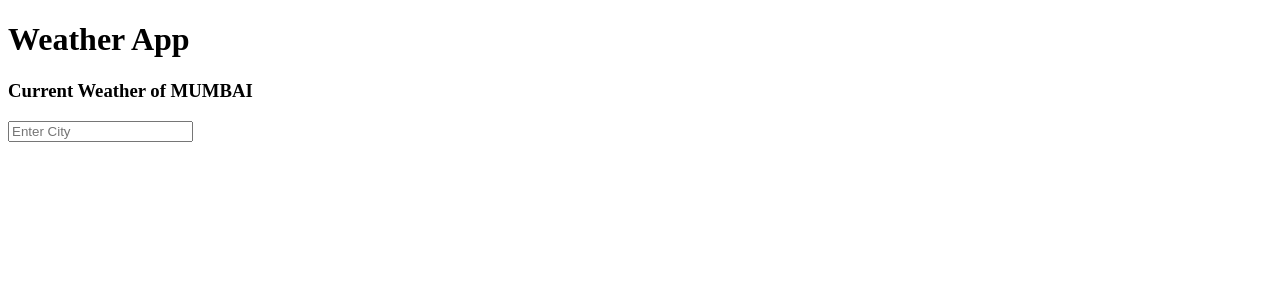
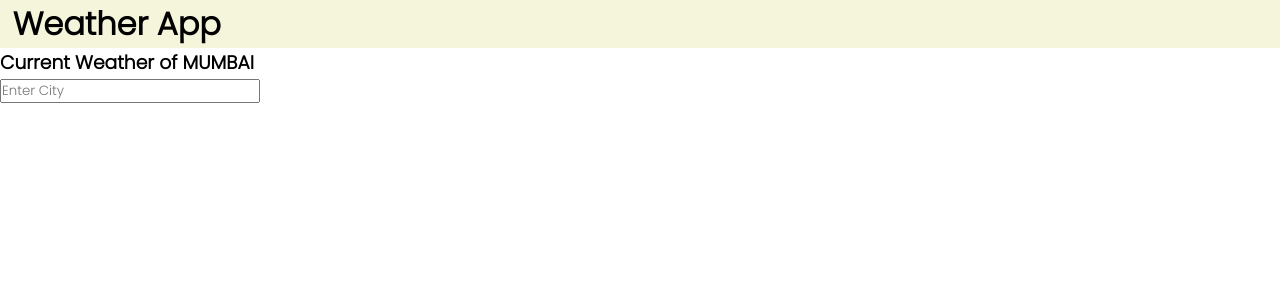
Before and after one commit to HarshHattyangdi/weatherapp, a React (Create React App) app: page / in a window 1280 px wide. Shown: the top 300 px of the page. Built offline with nearby package versions, Linux system fonts and the light colour scheme; no server answers.

Commit message:
Added new font, selectively displaying data

```diff
--- a/src/App.js
+++ b/src/App.js
@@ -5,7 +5,9 @@ import CurrentWeather from "./Components/CurrentWeather";
 function App() {
   return (
     <div className="App">
-      <h1>Weather App</h1>
+      <h1 className="nav-bar">
+        <span className="brand">Weather App</span>
+      </h1>
 
       <CurrentWeather />
     </div>
--- /dev/null
+++ b/src/Components/CityWeather.js
@@ -0,0 +1,33 @@
+const CityWeather = (props) => {
+  //   console.log(props);
+  const main = props.main;
+  //   console.log(main);
+
+  const weather = props.weather;
+  //   console.log(weather);
+  return (
+    <div>
+      <ul>
+        {Object.keys(main).map((el, idx) => {
+          return (
+            <li key={main[el] + idx}>
+              {el}:{main[el]}
+            </li>
+          );
+        })}
+      </ul>
+      {/* <ul>
+        {Object.keys(weather.0).map((el, idx) => {
+          return (
+            <li key={weather[el] + idx}>
+              {el}:{weather[el]}
+            </li>
+          );
+        })}
+      </ul> */}
+      {JSON.stringify(weather)}
+    </div>
+  );
+};
+
+export default CityWeather;
--- a/src/Components/CurrentWeather.js
+++ b/src/Components/CurrentWeather.js
@@ -1,6 +1,7 @@
 import { useState, useEffect } from "react";
 import InputDebounce from "./InputDebounce";
 import "../style/index.scss";
+import CityWeather from "./CityWeather";
 
 function CurrentWeather() {
   const KEY = process.env.REACT_APP_API_KEY;
@@ -38,11 +39,7 @@ function CurrentWeather() {
         setCity={setCity}
       />
 
-      {data && (
-        <pre className="colored-background">
-          {JSON.stringify(data, null, 2)}
-        </pre>
-      )}
+      {data && <CityWeather {...data} />}
     </div>
   );
 }
--- a/src/style/index.scss
+++ b/src/style/index.scss
@@ -1,5 +1,27 @@
+@import url("https://fonts.googleapis.com/css2?family=IBM+Plex+Sans&family=Poppins:wght@100;300&display=swap");
+
 $mycolor: aquamarine;
 
-.colored-background{
-    background-color: $mycolor;
+* {
+  font-family: "IBM Plex Sans", sans-serif;
+  font-family: "Poppins", sans-serif;
+  margin: 0;
+  padding: 0;
 }
+
+.colored-background {
+  background-color: $mycolor;
+}
+
+.card {
+  margin: 10%;
+}
+
+.nav-bar {
+  background-color: beige;
+  font-weight: 900;
+}
+
+.brand {
+  margin: 1%;
+}
```
